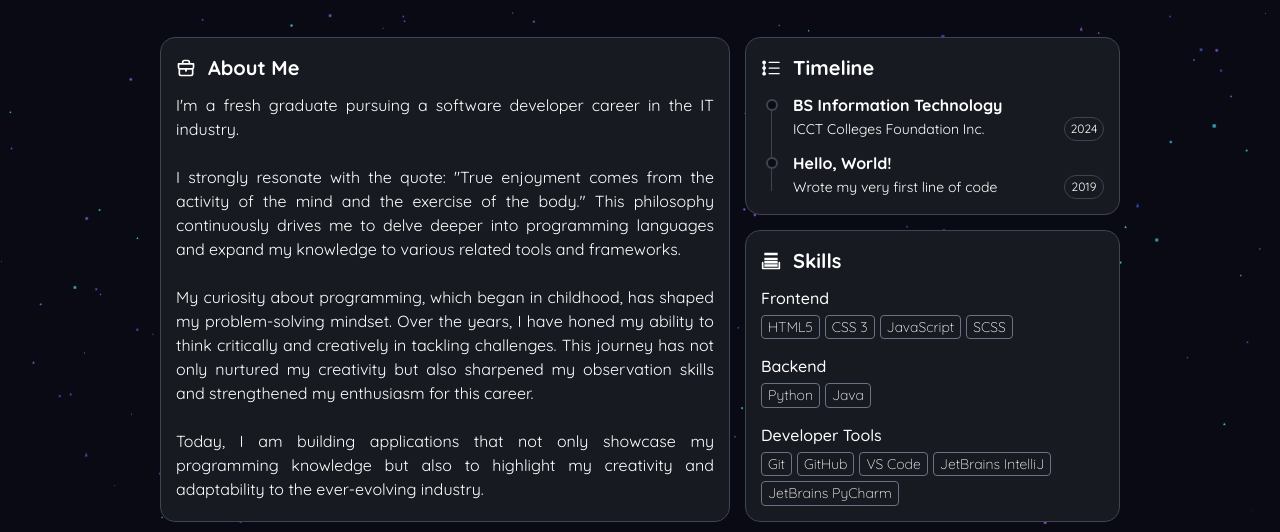
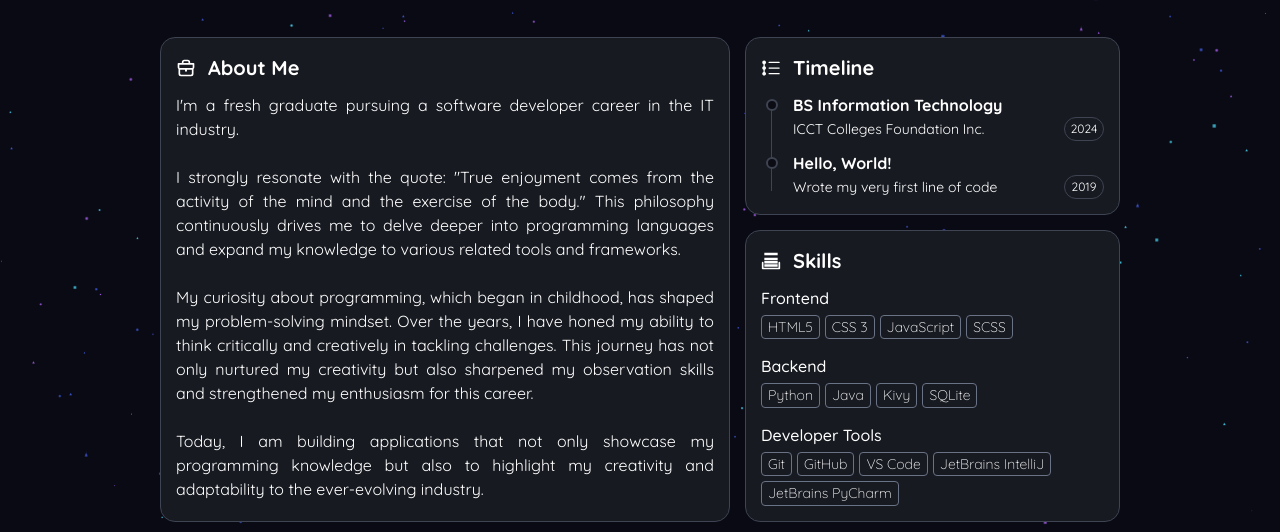
Before and after one commit to kbmoreno/portfolio, a plain HTML site: page index.html in a window 1280 px wide. Shown: the part 207-739 px from the top of the page. Drawn offline with Linux system fonts and the light colour scheme.

Commit message:
Updated 'Skills' box

```diff
--- a/index.html
+++ b/index.html
@@ -105,6 +105,8 @@
                         <div>
                             <span>Python</span>
                             <span>Java</span>
+                            <span>Kivy</span>
+                            <span>SQLite</span>
                         </div>
                     </div>
                     <div>
```
